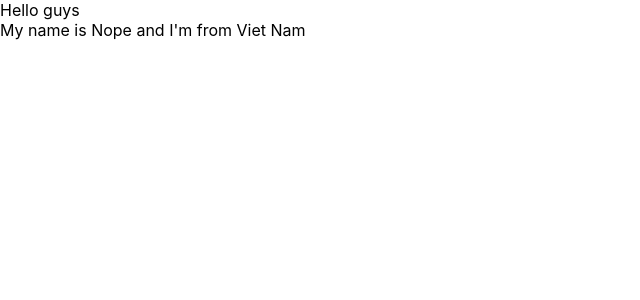
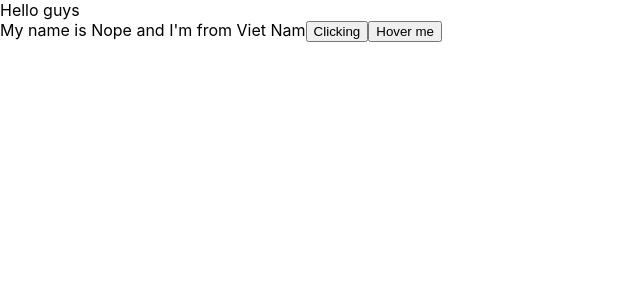
Before and after one commit to Dungnope/reacthoidanit, a React (Create React App) app: page / in a window 1280 px wide. Shown: the top 300 px of the page, without its empty margins (0-640 px from the left). Built offline with nearby package versions, Linux system fonts and the light colour scheme.

Commit message:
DOM events

```diff
--- a/src/components/MyComponent.js
+++ b/src/components/MyComponent.js
@@ -11,12 +11,20 @@ class MyComponent extends React.Component {
       age: 18
     }
 
+    handleClick(event){
+        console.log("click me");
+    }
 
+    handleOver(event){
+        console.log("My name is ", this.state.name);
+    }
     //JSX
     render(){
         return (
             <div>
                 My name is {this.state.name} and I'm from {this.state.address}
+                <button onClick={this.handleClick}>Clicking</button>
+                <button onMouseOver={this.handleOver}>Hover me</button>
             </div>
         );
     }
```
